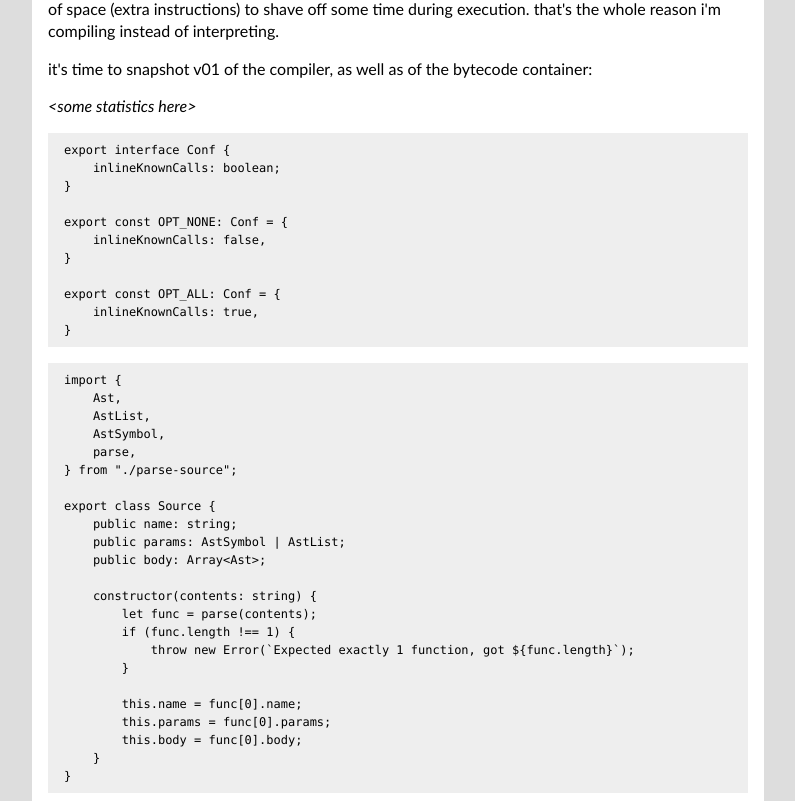
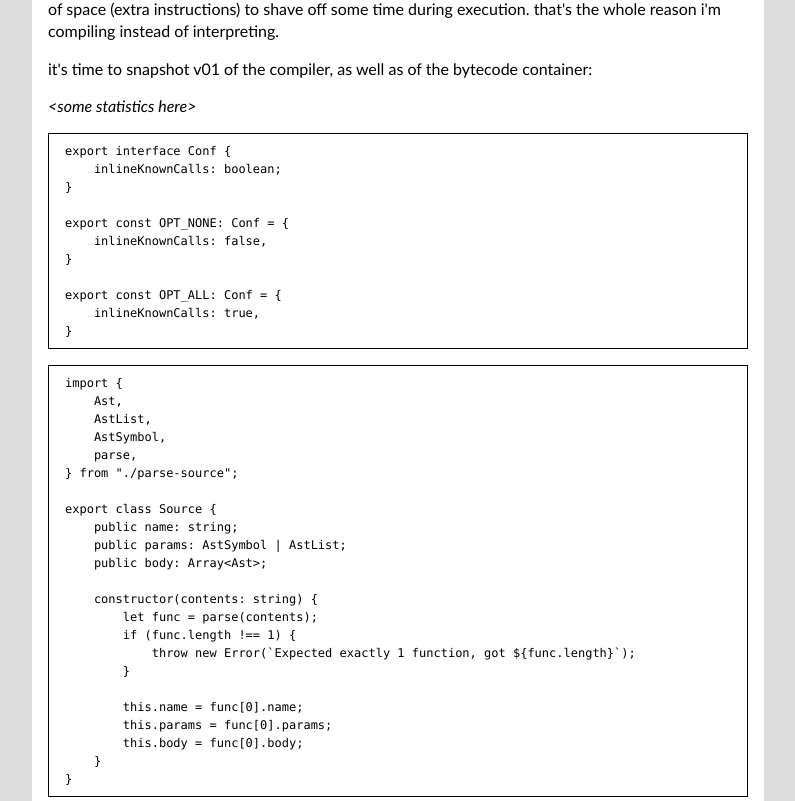
Before and after one commit to masak/syntax-driven, a React (Create React App) app: page / in a window 1280 px wide. Shown: the part 1579-2380 px from the top of the page, without its empty margins (242-1037 px from the left). Built offline with nearby package versions, Linux system fonts and the light colour scheme.

Commit message:
Change styles for source listings

```diff
--- a/src/App.css
+++ b/src/App.css
@@ -28,6 +28,11 @@ pre {
   background-color: #eee;
   white-space: pre;
   padding: 0.5em 1em 0.5em;
+}
+
+pre.source-listing {
+  background-color: white;
+  border: solid 1px black;
 }
 
 code {
--- a/src/components/SourceListing.js
+++ b/src/components/SourceListing.js
@@ -29,9 +29,7 @@ const SourceListing = (props) => {
     sourceText = deindent(sourceText);
 
     return (
-      <div class="source-listing">
-        <pre><code>{sourceText}</code></pre>
-      </div>
+      <pre class="source-listing"><code>{sourceText}</code></pre>
     );
 };
 
```
